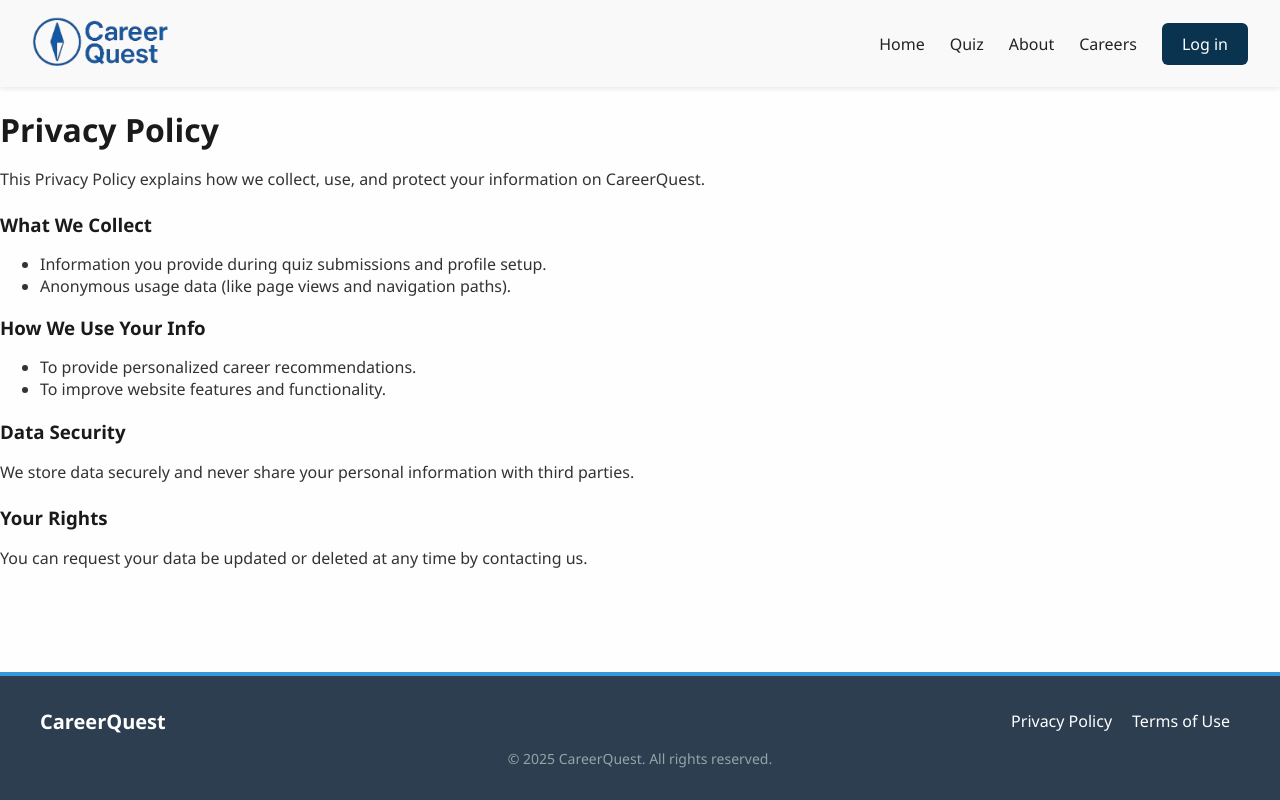
After one commit to JayantThathireddy/CareerQuest, a Django app: page /privacy/ in a window 1280 px wide. The commit adds this page. Run offline with Django 5.2, Linux system fonts and the light colour scheme.

Commit message:
privacy and terms pages

```diff
--- /dev/null
+++ b/base/templates/base/privacy.html
@@ -0,0 +1,25 @@
+{% extends 'main.html' %}
+{% block content %}
+<div class="legal-page">
+    <h1>Privacy Policy</h1>
+    <p>This Privacy Policy explains how we collect, use, and protect your information on CareerQuest.</p>
+
+    <h3>What We Collect</h3>
+    <ul>
+        <li>Information you provide during quiz submissions and profile setup.</li>
+        <li>Anonymous usage data (like page views and navigation paths).</li>
+    </ul>
+
+    <h3>How We Use Your Info</h3>
+    <ul>
+        <li>To provide personalized career recommendations.</li>
+        <li>To improve website features and functionality.</li>
+    </ul>
+
+    <h3>Data Security</h3>
+    <p>We store data securely and never share your personal information with third parties.</p>
+
+    <h3>Your Rights</h3>
+    <p>You can request your data be updated or deleted at any time by contacting us.</p>
+</div>
+{% endblock %}
--- a/base/urls.py
+++ b/base/urls.py
@@ -27,7 +27,8 @@ urlpatterns = [
     path('quiz/9/', views.quiz_page_9, name='quiz_page_9'),
     path('quiz/10/', views.quiz_page_10, name='quiz_page_10'),
     path('quiz/results/', views.quiz_results, name='quiz_results'),
-
+    path('privacy/', views.privacy, name='privacy'),
+    path('terms/', views.terms, name='terms'),
 
     # 🔐 Login
     path('login/', auth_views.LoginView.as_view(template_name='base/login.html'), name='login'),
--- a/base/views.py
+++ b/base/views.py
@@ -220,3 +220,9 @@ def quiz_submit(request):
 
 def quiz_results(request):
     return render(request, 'base/quiz_results.html')
+
+def privacy(request):
+    return render(request, 'base/privacy.html')
+
+def terms(request):
+    return render(request, 'base/terms.html')
--- a/static/styles/style.css
+++ b/static/styles/style.css
@@ -144,7 +144,7 @@ p {
 }
 
 .reason {
-    width: 30%;
+    width: 20%;
     text-align: center;
     background-color: #fdfdfd;
     padding: 20px;
--- a/templates/footer.html
+++ b/templates/footer.html
@@ -2,8 +2,8 @@
     <div class="footer-content">
         <span>CareerQuest</span>
         <div class="footer-links">
-            <a href="">Privacy Policy</a>
-            <a href="">Terms of Use</a>
+            <a href="{% url 'privacy' %}">Privacy Policy</a>
+            <a href="{% url 'terms' %}">Terms of Use</a>
         </div>
     </div>
     <div class="copy-right">
```
Also changed, not shown: base/templates/base/terms.html (added, +19 -0 lines).
